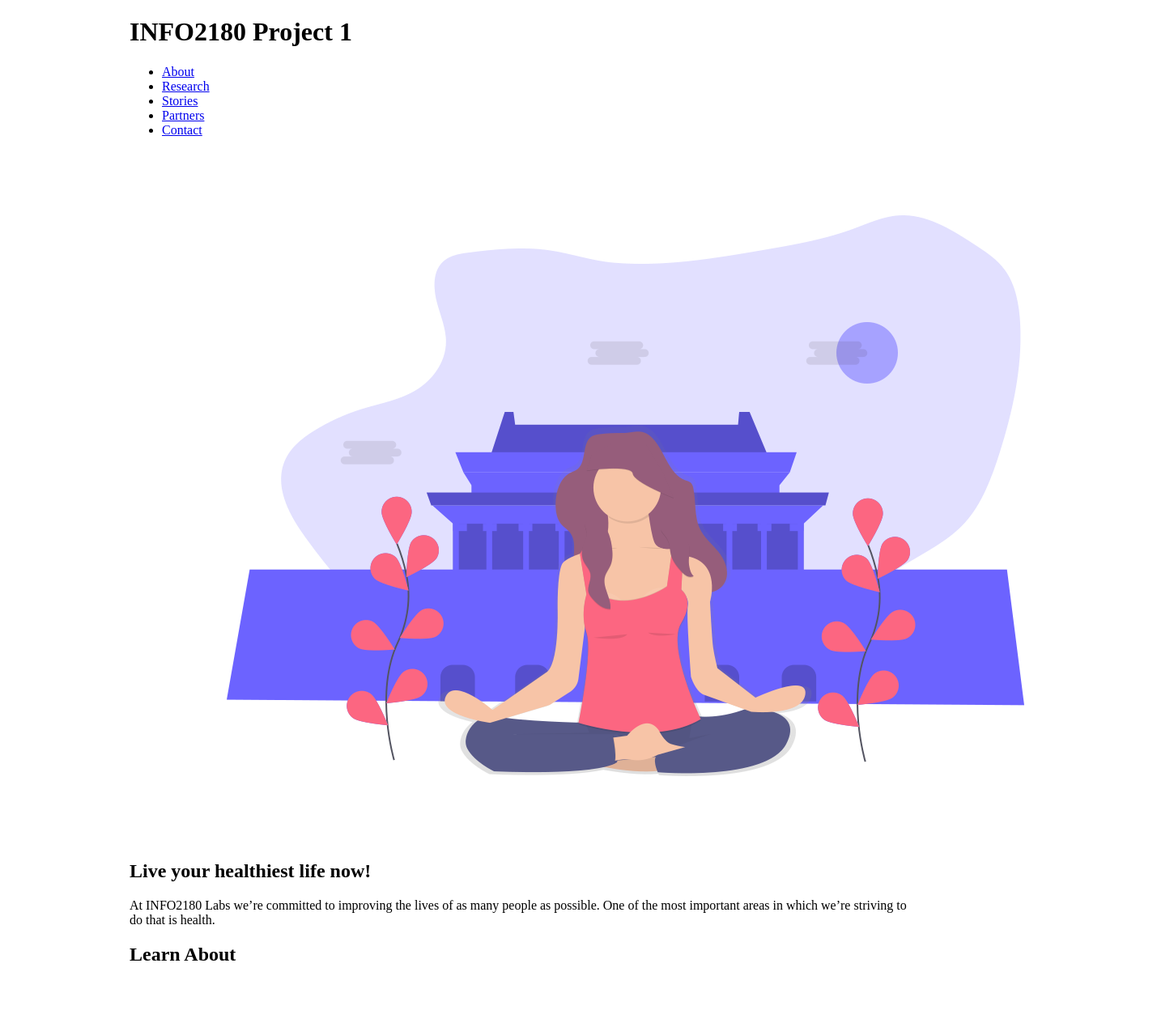
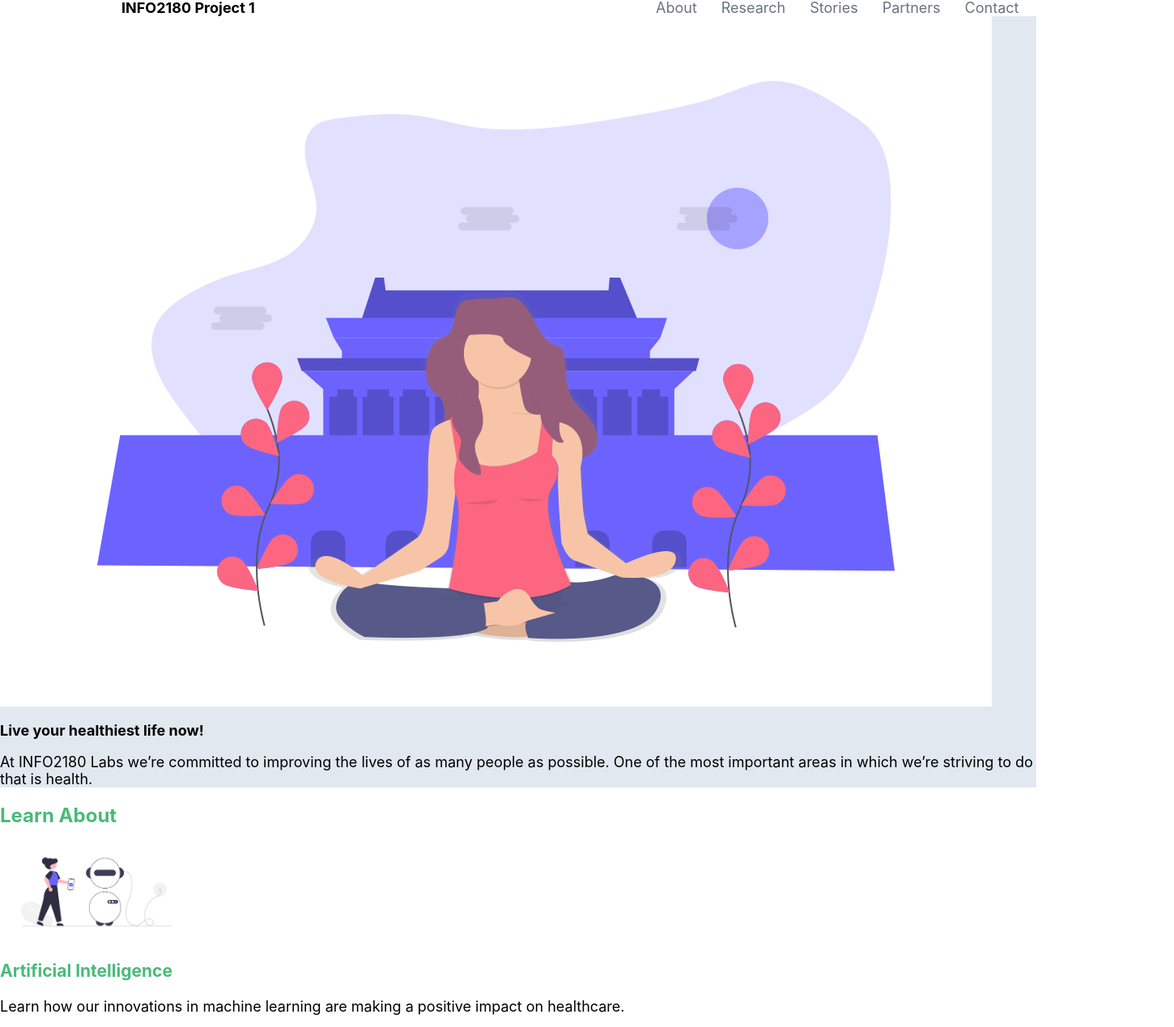
Before and after one commit to damullings/info2180-project1, a plain HTML site: page index.html in a window 1280 px wide. Shown: the top 1269 px of the page at 81% size, 1450 px wide, since content can reach past the window. Drawn offline with Linux system fonts and the light colour scheme.

Commit message:
Add CSS to COVID-10 Testing Section, Header, Articles and Healthly Lifestyle sections

```diff
--- a/styles.css
+++ b/styles.css
@@ -4,8 +4,112 @@ body {
     font-size: 16px;
 }
 
-.container {
+/* Default Font*/
+html, body, h1, h2, h3, h4, h5, h6  {
+    font-family: -apple-system, BlinkMacSystemFont, 'Segoe UI', Roboto, 'Helvetica Neue', Arial, "Noto Sans", sans-serif;
+    font-size: 18px;
+}
+
+.container h1{
+    /* This is the first header to the left of the menu */
     margin: 0 auto;
     max-width: 960px;
-    width: 100%;
+    padding-left: 150px;
+    line-height: 20px;
+    background-color: white;
+    /* Default font size is 18px */
+    width: 50%;
+    float: left;
 }
+
+
+.container nav ul{
+    overflow: hidden;
+    list-style-type: none;
+    line-height: 20px;
+    /* Default font size is 18px */
+    margin: 0;
+    padding: 0 5px;
+
+}
+
+.container nav ul li{
+    float:left;
+    padding: 0 15px;
+}
+
+.container nav ul li a{
+    text-decoration: none;
+    color: #6b7280;
+}
+
+.container nav ul li a:hover{
+    color: #5A57D8;
+}
+
+.overview-hero{
+    background-color: #E2E8F0;
+}
+
+.learn-about .container h2{
+    font-size: 24px;
+    color: #48BB78;
+}
+
+.learn-about .container .cards .card{
+    border-color: #E2E8F0;
+    border-radius: 5px;
+    box-shadow: #48BB78;
+}
+
+.card-body h3
+{
+    color: #48BB78;
+    font-size: 21px;
+}
+
+.testing
+{
+    color: white;
+    background-color: #4A5568;
+}
+
+.cta a
+{
+    /* Testing Description Button Words */
+    background-color: #48BB78;
+    border-radius: 5px;
+    padding: 5px;
+    text-decoration: none;
+}
+
+.stories .container h2
+{
+    /* Recent Stories heading */
+    color: #5A67D8;
+}
+
+.article-body p a
+{
+    /* Article Links */
+    color: #5A67D8;
+    text-decoration: none;
+}
+
+.article-body h3{
+    /* Article Headings */
+    font-size: 18px;
+}
+
+.stories .container article img
+{
+    border-radius: 50%;
+    height: 120px;
+    width: 120px;
+}
+
+.card img
+{
+    height: 120px;
+    width: auto;
+}
```
